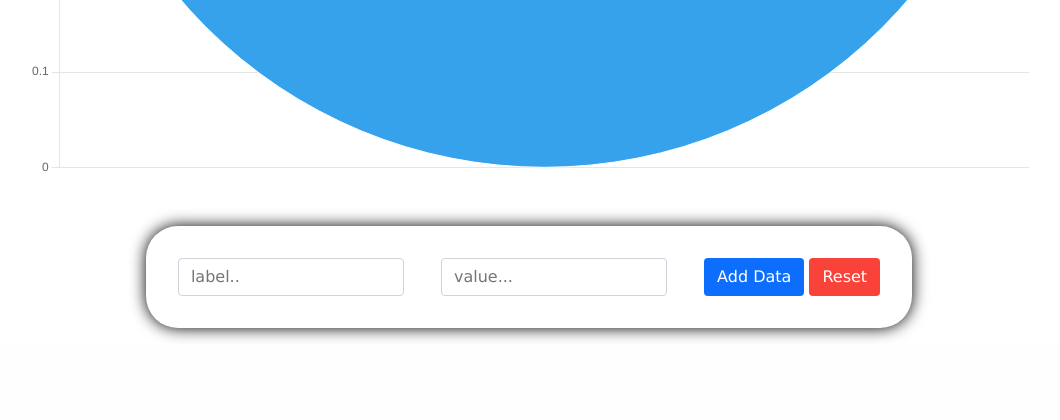
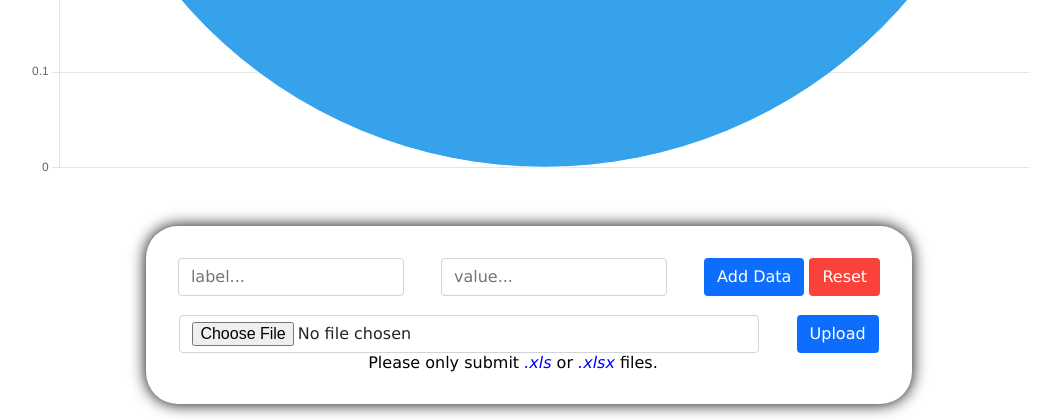
Before and after one commit to EdrisaJobe/easycharts, a Django app: page /piechart/ in a window 1280 px wide. Shown: the part 870-1290 px from the top of the page, without its empty margins (111-1171 px from the left). Before the commit the page ends 1210 px from the top, so only its background shows below. Run offline with Django 3.2, Linux system fonts and the light colour scheme; tables that the repository leaves empty hold one stand-in row (values such as "Sample post").

Commit message:
chart updates

```diff
--- a/app/forms.py
+++ b/app/forms.py
@@ -7,7 +7,7 @@ class InputForm(forms.ModelForm):
         model = UserInput
         fields = "__all__"
         widgets = {
-            'category': forms.TextInput(attrs={'class': 'form-control', 'placeholder':'label..'}),
+            'category': forms.TextInput(attrs={'class': 'form-control', 'placeholder':'label...'}),
             'num_of_items': forms.TextInput(attrs={'class': 'form-control','placeholder':'value...'})
         }
 
--- a/app/views.py
+++ b/app/views.py
@@ -13,7 +13,6 @@ def bar_chart(request):
 
     data = {}
     labels = []
-    file_form = FileForm()
 
     # grab all model data instance
     values = UserInput.objects.all()
@@ -62,7 +61,6 @@ def line_chart(request):
 
     data = {}
     labels = []
-    file_form = FileForm()
 
     # grab all model data instance
     values = UserInput.objects.all()
@@ -80,8 +78,9 @@ def line_chart(request):
                 data = pd.read_excel(files)
                 data = data.to_dict(orient='list')
                 labels = list(data.keys())
-            except Exception as e:
+            except:
 
+                UserInput.objects.all().delete()
                 return redirect('linechart')
 
         # save our data to database
@@ -106,19 +105,45 @@ def line_chart(request):
 ### PIE CHART ###
 def pie_chart(request):
 
-    amounts = UserInput.objects.all()
+    data = {}
+    labels = []
 
-    if request.method == 'POST':
+    # grab all model data instance
+    values = UserInput.objects.all()
+
+    if request.method == "POST":
+
         form = InputForm(request.POST)
+        file_form = FileForm(request.POST, request.FILES)
 
-        if form.is_valid():
-            form.save()
-            return redirect('piechart')
+        if file_form.is_valid():
+            file_form.save()
+            files = file_form.cleaned_data.get('files')
+
+            try:
+                data = pd.read_excel(files)
+                data = data.to_dict(orient='list')
+                labels = list(data.keys())
+            except:
+
+                UserInput.objects.all().delete()
+                return redirect('piechart')
+
+        # save our data to database
+        elif form.is_valid():
+
+            try:
+                form.save()
+                return redirect('piechart')
+            except:
+                UserInput.objects.all().delete()
+                return redirect('piechart')
         else:
-
+            # reset the database
             UserInput.objects.all().delete()
             return redirect('piechart')
     else:
         form = InputForm()
+        file_form = FileForm()
 
-    return render(request, 'app/forms/pie_chart.html', {'amounts':amounts, 'form':form})
+    return render(request, 'app/forms/pie_chart.html', {'values': values, 'form':form, 'file_form':file_form, 'data':data, 'labels':labels})
--- a/static/css/chart.css
+++ b/static/css/chart.css
@@ -11,7 +11,7 @@
 }
 
 .file_form{
-  width: 80%;
+  width: 79%;
   display: inline-block;
 }
 
--- /dev/null
+++ b/static/css/piechart.css
@@ -0,0 +1,101 @@
+.container {
+    padding: 2em 2em 2em 0;
+    box-sizing: border-box;
+    border-radius: 2em;
+    box-shadow: 0em 0em 1em 0em;
+    margin: 0 auto;
+    text-align: center;
+    max-width:fit-content;
+    margin-top: 3em;
+    margin-bottom: 1em;
+  }
+
+  .file_form{
+    width: 79%;
+  }
+
+  .chart {
+    width: 1000px;
+    margin: 0 auto;
+    margin-top: 3em;
+  }
+
+  .fields {
+    margin: 0 auto;
+    padding: 0;
+  }
+
+  input,
+  .add {
+    margin-left: 2em;
+  }
+
+  /* CUSTOM INPUT CSS */
+  input {
+    padding: 6px 12px;
+    font-size: 16px;
+    font-weight: 400;
+    line-height: 1.5;
+    color: #212529;
+    background-color: #fff;
+    background-clip: padding-box;
+    border: 1px solid #ced4da;
+    appearance: none;
+    border-radius: 4px;
+    transition: border-color 0.15s ease-in-out, box-shadow 0.15s ease-in-out;
+  }
+  input:focus {
+    color: #212529;
+    background-color: #fff;
+    border-color: #86b7fe;
+    outline: 0;
+    box-shadow: 0 0 0 0.25rem rgb(13 110 253 / 25%);
+  }
+
+  form{
+    display: inline;
+  }
+
+  /* ADD BUTTON */
+  .add {
+    cursor: pointer;
+    outline: 0;
+    color: #fff;
+    background-color: #0d6efd;
+    border-color: #0d6efd;
+    display: inline-block;
+    font-weight: 400;
+    line-height: 1.5;
+    text-align: center;
+    border: 1px solid transparent;
+    padding: 6px 12px;
+    font-size: 16px;
+    border-radius: 0.25rem;
+    transition: color 0.15s ease-in-out, background-color 0.15s ease-in-out,
+      border-color 0.15s ease-in-out, box-shadow 0.15s ease-in-out;
+  }
+
+  .add:hover {
+    color: #fff;
+    background-color: #0b5ed7;
+    border-color: #0a58ca;
+  }
+
+  /* DELETE BUTTON */
+  .del {
+    cursor: pointer;
+    outline: 0;
+    color: #fff;
+    background-color: #f94239;
+    border-color: #ff1313;
+    display: inline-block;
+    font-weight: 400;
+    line-height: 1.5;
+    text-align: center;
+    border: 1px solid transparent;
+    padding: 6px 12px;
+    font-size: 16px;
+    border-radius: 0.25rem;
+    transition: color 0.15s ease-in-out, background-color 0.15s ease-in-out,
+      border-color 0.15s ease-in-out, box-shadow 0.15s ease-in-out;
+  }
--- a/templates/app/forms/bar_chart.html
+++ b/templates/app/forms/bar_chart.html
@@ -36,6 +36,7 @@
         {{ file_form }}
         <button type="submit" class="add">Upload</button>
       </form>
+      <p>Please only submit <em style="color:blue;">.xls</em> or <em style="color:blue">.xlsx</em> files.</em></p>
     </div>
 
     {% if data %}
--- a/templates/app/forms/line_chart.html
+++ b/templates/app/forms/line_chart.html
@@ -36,6 +36,7 @@
         {{ file_form }}
         <button type="submit" class="add">Upload</button>
       </form>
+      <p>Please only submit <em style="color:blue;">.xls</em> or <em style="color:blue">.xlsx</em> files.</em></p>
     </div>
 
     {% if data %}
@@ -64,7 +65,7 @@
           },
         },
       };
-      const barChart = new Chart(document.getElementById("line-chart"), config);
+      const lineChart = new Chart(document.getElementById("line-chart"), config);
     </script>
 
     {% else %}
@@ -94,7 +95,7 @@
           },
         },
       };
-      const barChart = new Chart(document.getElementById("line-chart"), config);
+      const lineChart = new Chart(document.getElementById("line-chart"), config);
     </script>
 
     {% endif %}
--- a/templates/app/forms/pie_chart.html
+++ b/templates/app/forms/pie_chart.html
@@ -4,13 +4,13 @@
 {% block content %}
 <html lang="en">
   <head>
-    <link rel="stylesheet" href="{% static 'css/chart.css' %}" />
+    <link rel="stylesheet" href="{% static 'css/piechart.css' %}" />
   </head>
   <body>
 
     <!-- Display Line Chart -->
     <div class="chart">
-      <canvas id="bar-chart"></canvas>
+      <canvas id="pie-chart"></canvas>
     </div>
 
     <!-- Input fields -->
@@ -28,18 +28,58 @@
         {% csrf_token %}
         <button type="submit" class="del">Reset</button>
       </form>
+      <br><br>
+
+      <!-- Upload form -->
+      <form method="POST" enctype="multipart/form-data">
+        {% csrf_token %}
+        {{ file_form }}
+        <button type="submit" class="add">Upload</button>
+        <p>Please only submit <em style="color:blue;">.xls</em> or <em style="color:blue">.xlsx</em> files.</em></p>
+      </form>
 
     </div>
 
-    <!-- Scripts -->
+   {% if data %}
+
     <script src="https://cdn.jsdelivr.net/npm/chart.js"></script>
     <script>
       const data = {
-        labels: [{% for amount in amounts %} "{{ amount.category }}", {% endfor %}],
+        labels: {{ labels|safe }},
         datasets: [
           {
-            label: "# of Items",
-            data: [{% for amount in amounts %} {{ amount.num_of_items }}, {% endfor %}],
+            label: "Piechart Upload Data",
+            data: Object.values({{ data|safe }}),
+            borderWidth: 1,
+          },
+        ],
+      };
+
+      const config = {
+        type: "line",
+        data,
+        options: {
+          scales: {
+            y: {
+              beginAtZero: true,
+            },
+          },
+        },
+      };
+      const pieChart = new Chart(document.getElementById("pie-chart"), config);
+    </script>
+
+    {% else %}
+
+    <!-- Handle manual data input -->
+    <script src="https://cdn.jsdelivr.net/npm/chart.js"></script>
+    <script>
+      const data = {
+        labels: [{% for value in values %} "{{ value.category }}", {% endfor %}],
+        datasets: [
+          {
+            label: "Piechart Manual Data",
+            data: [{% for value in values %} {{ value.num_of_items }}, {% endfor %}],
             borderWidth: 1,
           },
         ],
@@ -56,8 +96,10 @@
           },
         },
       };
-      const barChart = new Chart(document.getElementById("bar-chart"), config);
+      const pieChart = new Chart(document.getElementById("pie-chart"), config);
     </script>
+
+    {% endif %}
   </body>
 </html>
 {% endblock content %}
```
Also changed, not shown: db.sqlite3.
